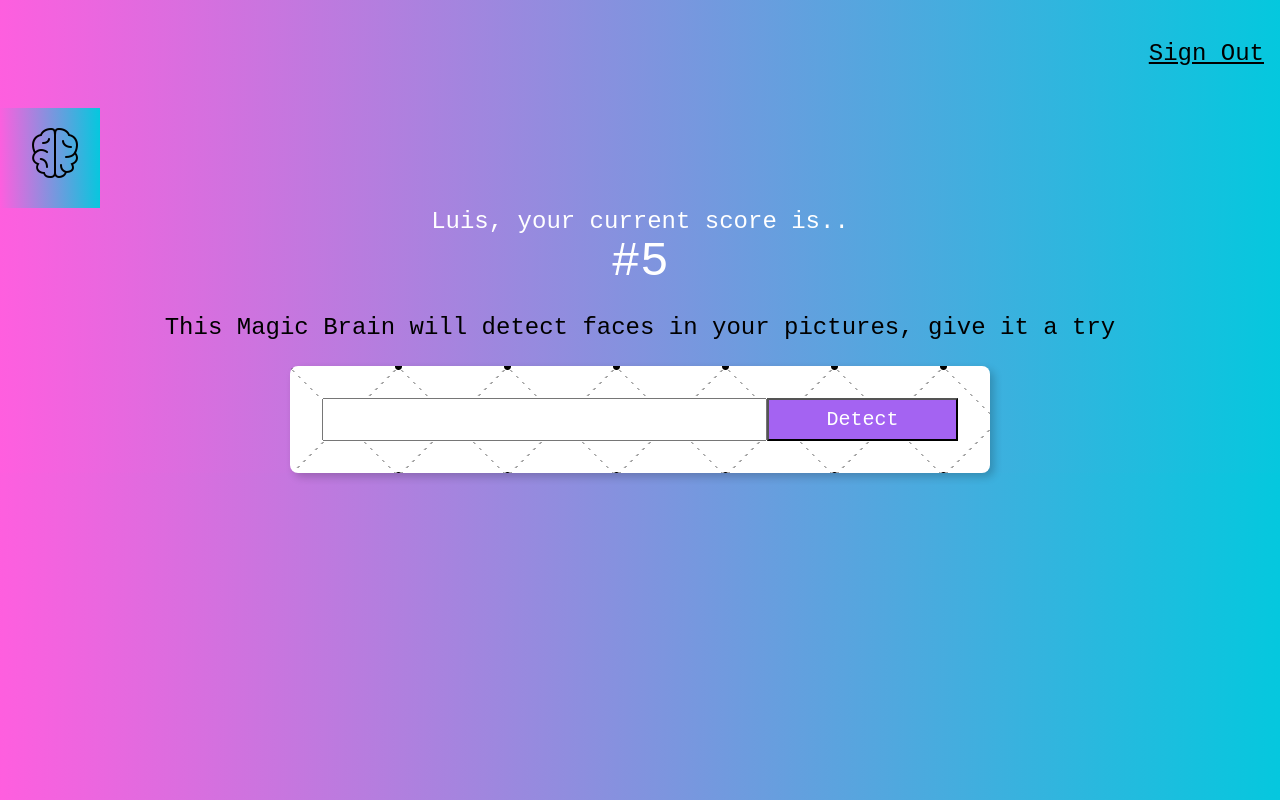
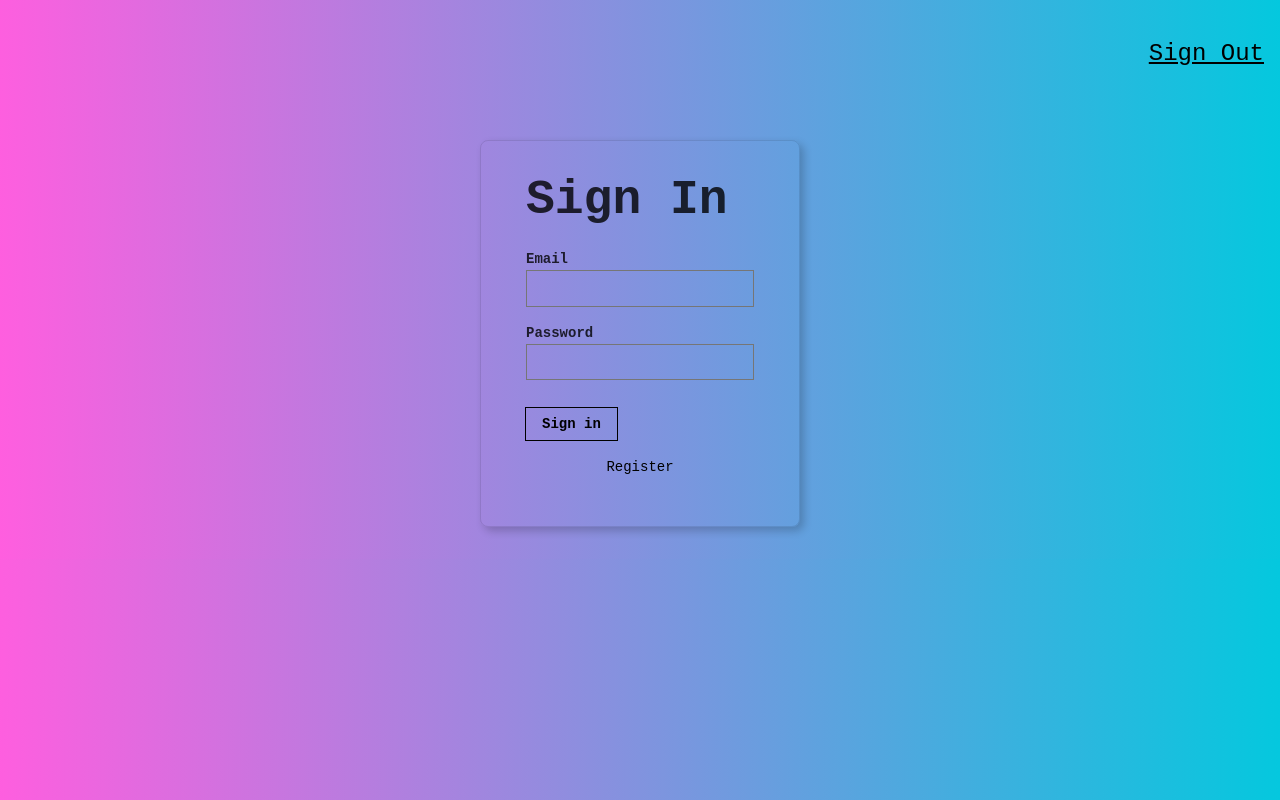
Before and after one commit to luisdaniel0/smart-face, a React (Vite) app in the folder smart-face/: page / in a window 1280 px wide. Built offline with nearby package versions, Linux system fonts and the light colour scheme.

Commit message:
added signin and register forms/components

```diff
--- a/smart-face/src/App.jsx
+++ b/smart-face/src/App.jsx
@@ -5,13 +5,16 @@
 import ImageLinkForm from './components/ImageLinkForm/ImageLinkForm'
 import Rank from './components/Rank/Rank'
 import FacialRecognition from './components/FacialRecognition/FacialRecognition'
+import Signin from './components/SignIn/Signin'
+import Register from './components/Register/Register'
 
 
 const App = () => {
 
   const [imageURL, setImageURL] = useState('')
   const [showImage, setShowImage] = useState(false); // keep track whether user has clicked detect button or not
-  const [box, setBox]= useState({})
+  const [box, setBox] = useState({})
+  const [route, setRoute] = useState('signin')
 
 
   const calculateFaceLocation = (data) => {
@@ -89,14 +92,27 @@
   //   }
   // }
 
+  const onRouteChange = (route) => {
+    setRoute(route)
+  }
+
   return (
     <>
-        <Navigation />
+      <Navigation onRouteChange={onRouteChange} />
+      {route === 'home' ?
+        <>
           <Logo />
           <Rank />
           <ImageLinkForm handleInputChange={handleInputChange} handleAPI={handleAPI} />
           <FacialRecognition box={box} imageURL={imageURL} showImage={showImage} />
         </>
+        : (
+          route === 'signin'
+            ? <Signin onRouteChange={onRouteChange} />
+            : <Register onRouteChange={onRouteChange} />
+        )
+      }</>
+
     )
 
 }
--- a/smart-face/src/components/FacialRecognition/FacialRecognition.css
+++ b/smart-face/src/components/FacialRecognition/FacialRecognition.css
@@ -7,8 +7,3 @@
   cursor: pointer;
   z-index: 10;
 }
-
-
-.absolute{
-
-}
--- /dev/null
+++ b/smart-face/src/components/Register/Register.jsx
@@ -0,0 +1,38 @@
+import React from 'react'
+
+
+const Register = ({ onRouteChange }) => {
+  return (
+ <>
+  <article className="br3 ba b--black-10 mv4 w-100 w-50-m w-25-l mw6 shadow-5 center">
+
+    <main className="pa4 black-80">
+      <form className="measure ">
+        <fieldset id="sign_up" className="ba b--transparent ph0 mh0">
+          <legend className="f1 fw6 ph0 mh0">Register</legend>
+          <div className="mt3">
+            <label className="db fw6 lh-copy f6" for="name">Name</label>
+            <input className="pa2 input-reset ba bg-transparent hover-bg-black hover-white w-100" type="text" name="name"  id="name" />
+              </div>
+              <div className="mt3">
+            <label className="db fw6 lh-copy f6" for="email-address">Email</label>
+            <input className="pa2 input-reset ba bg-transparent hover-bg-black hover-white w-100" type="email" name="email-address"  id="email-address" />
+          </div>
+          <div className="mv3">
+            <label className="db fw6 lh-copy f6" for="password">Password</label>
+            <input className="b pa2 input-reset ba bg-transparent hover-bg-black hover-white w-100" type="password" name="password"  id="password" />
+          </div>
+
+        </fieldset>
+        <div className="" onClick={() => onRouteChange('home')}>
+          <input className="b ph3 pv2 input-reset ba b--black bg-transparent grow pointer f6 dib" type="submit" value="Register"/>
+        </div>
+
+      </form>
+          </main>
+  </article>
+</>
+  )
+}
+
+export default Register
--- /dev/null
+++ b/smart-face/src/components/Signin/Signin.jsx
@@ -0,0 +1,37 @@
+import React from 'react'
+
+
+const Signin = ({ onRouteChange }) => {
+  return (
+ <>
+  <article className="br3 ba b--black-10 mv4 w-100 w-50-m w-25-l mw6 shadow-5 center">
+
+    <main className="pa4 black-80">
+      <form className="measure ">
+        <fieldset id="sign_up" className="ba b--transparent ph0 mh0">
+          <legend className="f1 fw6 ph0 mh0">Sign In</legend>
+          <div className="mt3">
+            <label className="db fw6 lh-copy f6" for="email-address">Email</label>
+            <input className="pa2 input-reset ba bg-transparent hover-bg-black hover-white w-100" type="email" name="email-address"  id="email-address" />
+          </div>
+          <div className="mv3">
+            <label className="db fw6 lh-copy f6" for="password">Password</label>
+            <input className="b pa2 input-reset ba bg-transparent hover-bg-black hover-white w-100" type="password" name="password"  id="password" />
+          </div>
+
+        </fieldset>
+        <div className="" onClick={() => onRouteChange('home')}>
+          <input className="b ph3 pv2 input-reset ba b--black bg-transparent grow pointer f6 dib" type="submit" value="Sign in"/>
+        </div>
+        <p onClick={()=>onRouteChange('register')} className="lh-copy mt3">
+          <a href="#0" className="f6 link dim black db">Register</a>
+
+        </p>
+      </form>
+          </main>
+  </article>
+</>
+  )
+}
+
+export default Signin
--- a/smart-face/src/components/navigation/Navigation.jsx
+++ b/smart-face/src/components/navigation/Navigation.jsx
@@ -2,10 +2,10 @@
 import 'tachyons'
 
 
-const Navigation = () => {
+const Navigation = ({ onRouteChange }) => {
   return (
     <nav style={{display: 'flex', justifyContent: 'flex-end'}}>
-      <p className='f3 link dim black underline pa3 pointer'>Sign Out</p>
+      <p onClick={() => onRouteChange('signin')} className='f3 link dim black underline pa3 pointer'>Sign Out</p>
     </nav>
   )
 }
```
Lines whose indentation alone changed are shown as unchanged.
